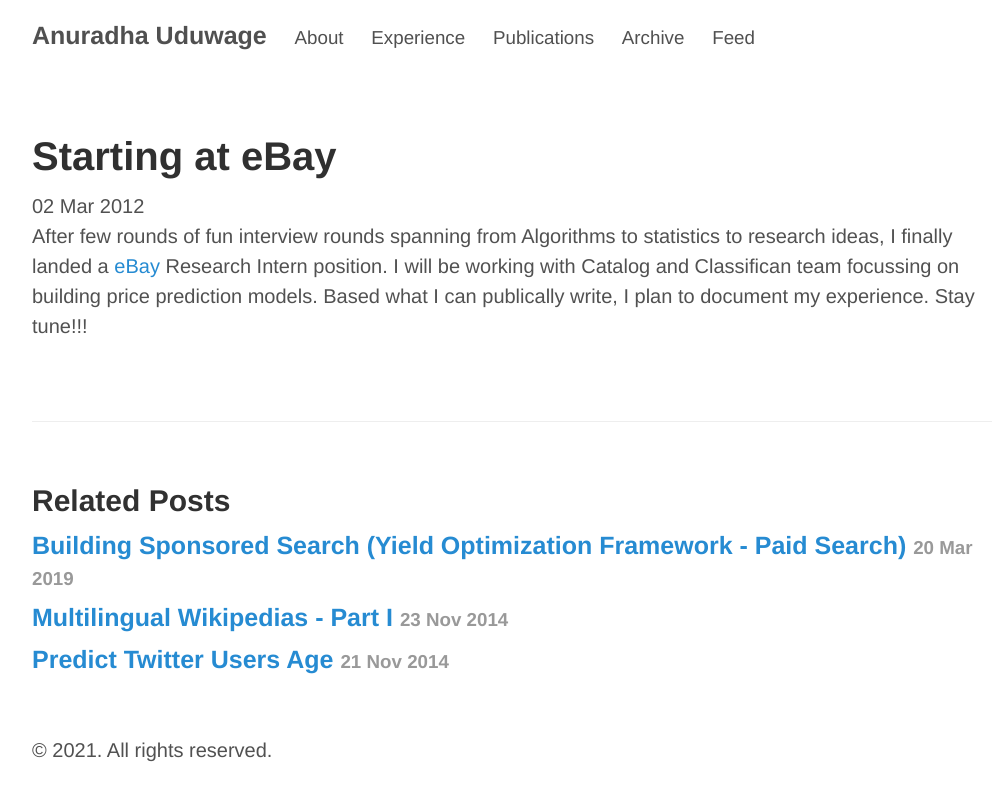
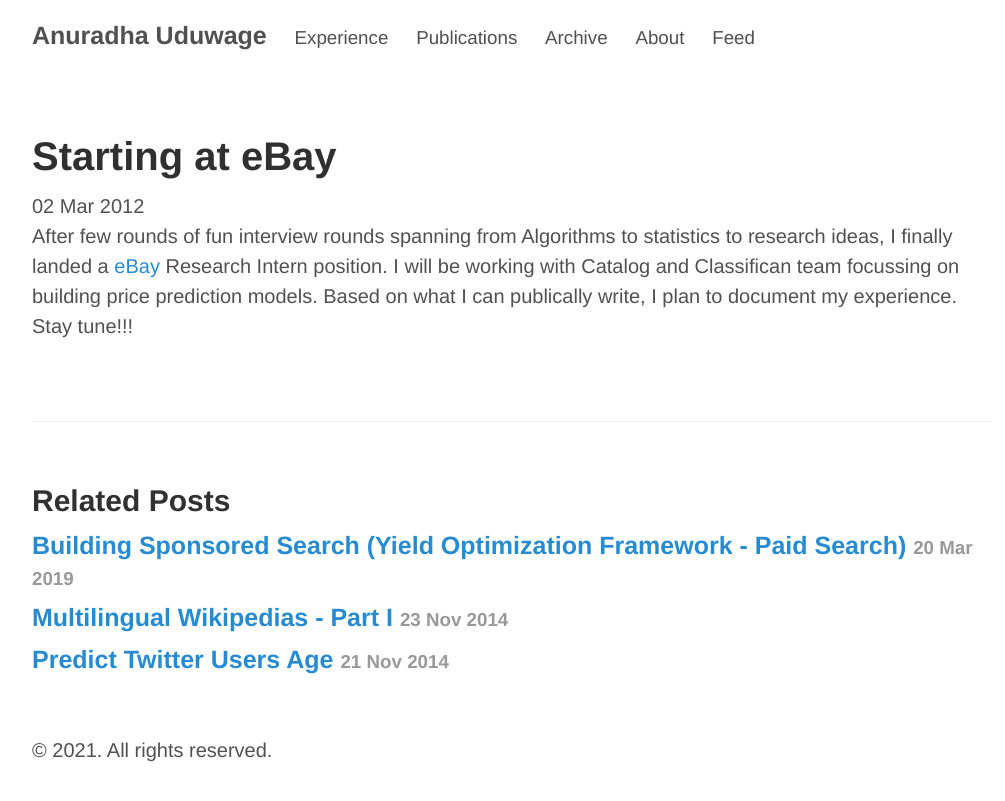
Before and after one commit to uduwage/uduwage.github.io, a Jekyll site: the page built from _posts/2012-03-02-ebay-intern.md, in a window 1280 px wide. Shown: the top 801 px of the page, without its empty margins (128-1133 px from the left). Built offline with Jekyll 4.4.1, drawn with Linux system fonts in a browser that asks for light colours.

Commit message:
adding files

```diff
--- a/_config.yml
+++ b/_config.yml
@@ -27,4 +27,4 @@ github:
   repo:           https://github.com/uduwage/uduwage.github.io
 
 # This is the list of pages to incldue in the header of the website.
-pages_list:       {'About':'/about', 'Experience':'/experience','Publications':'/publications','Archive':'/archive','Feed':'/atom.xml'}
+pages_list:       {'Experience':'/experience','Publications':'/publications','Archive':'/archive','About':'/about', 'Feed':'/atom.xml'}
--- a/_posts/2012-03-02-ebay-intern.md
+++ b/_posts/2012-03-02-ebay-intern.md
@@ -3,4 +3,7 @@ layout: post
 title: Starting at eBay
 ---
 
-After few rounds of fun interview rounds spanning from Algorithms to statistics to research ideas, I finally landed a [eBay](http://ebay.com) Research Intern position. I will be working with Catalog and Classifican team focussing on building price prediction models. Based what I can publically write, I plan to document my experience. Stay tune!!!
+After few rounds of fun interview rounds spanning from Algorithms to statistics to research ideas,
+I finally landed a [eBay](http://ebay.com) Research Intern position.
+I will be working with Catalog and Classifican team focussing on building price prediction models.
+Based on what I can publically write, I plan to document my experience. Stay tune!!!
```
Also changed, not shown: 1 other file.
